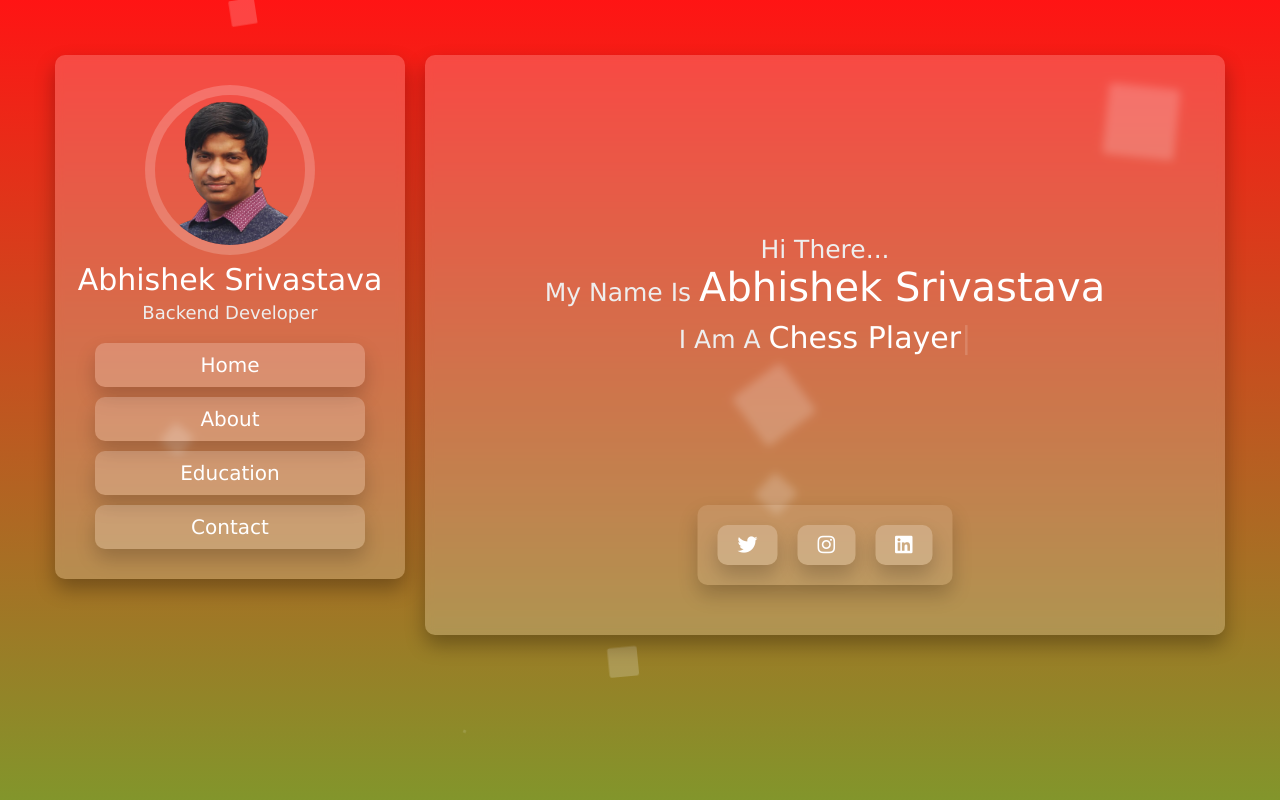
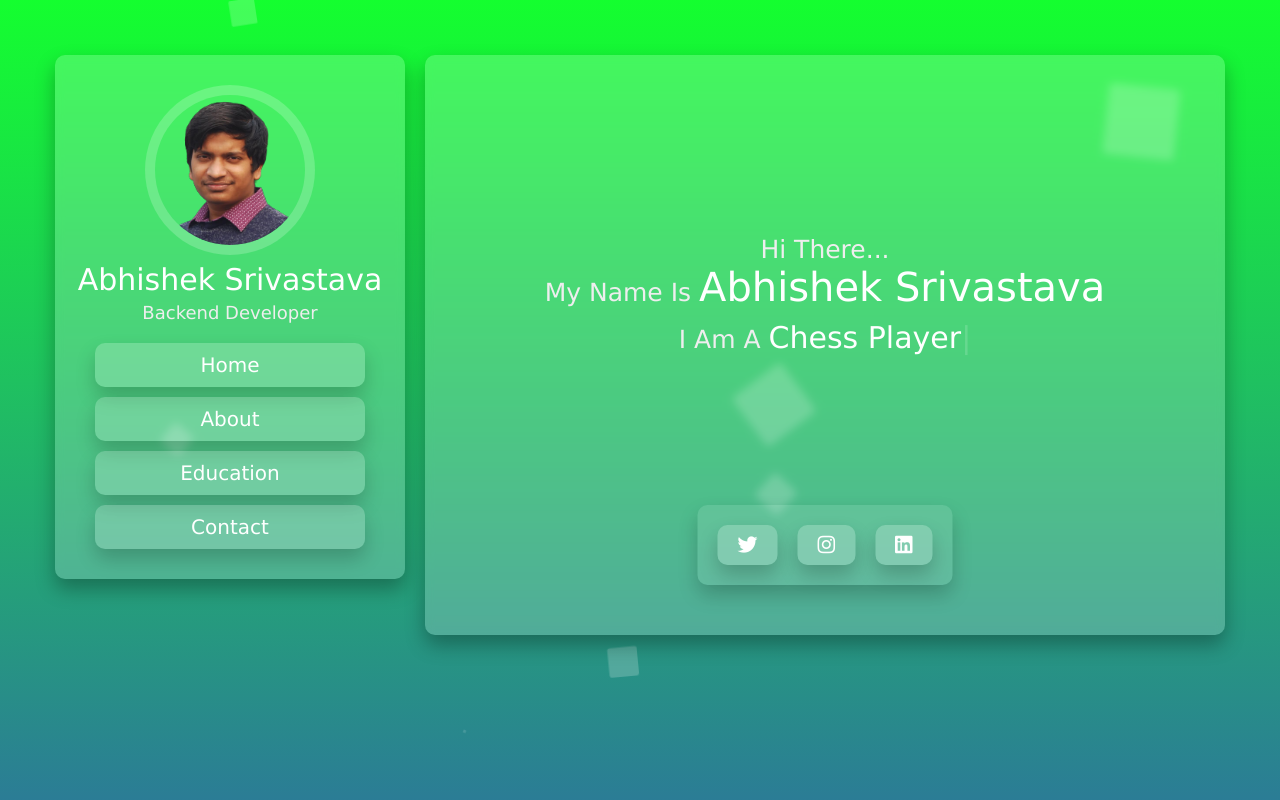
Before and after one commit to allstarabhi/allstarabhi.github.io, a plain HTML site: page index.HTML in a window 1280 px wide. Drawn offline with nearby package versions, Linux system fonts and the light colour scheme.

Commit message:
css change

```diff
--- a/landnig.css
+++ b/landnig.css
@@ -53,7 +53,7 @@ body{
     display: flex;
     align-items: flex-start;
     justify-content: space-between;
-    background:linear-gradient(rgb(255, 20, 20), rgba(105, 128, 0, 0.83));
+    background:linear-gradient(rgb(20, 255, 47), rgba(0, 98, 128, 0.83));
     padding:5.5rem;
 }
 
```
